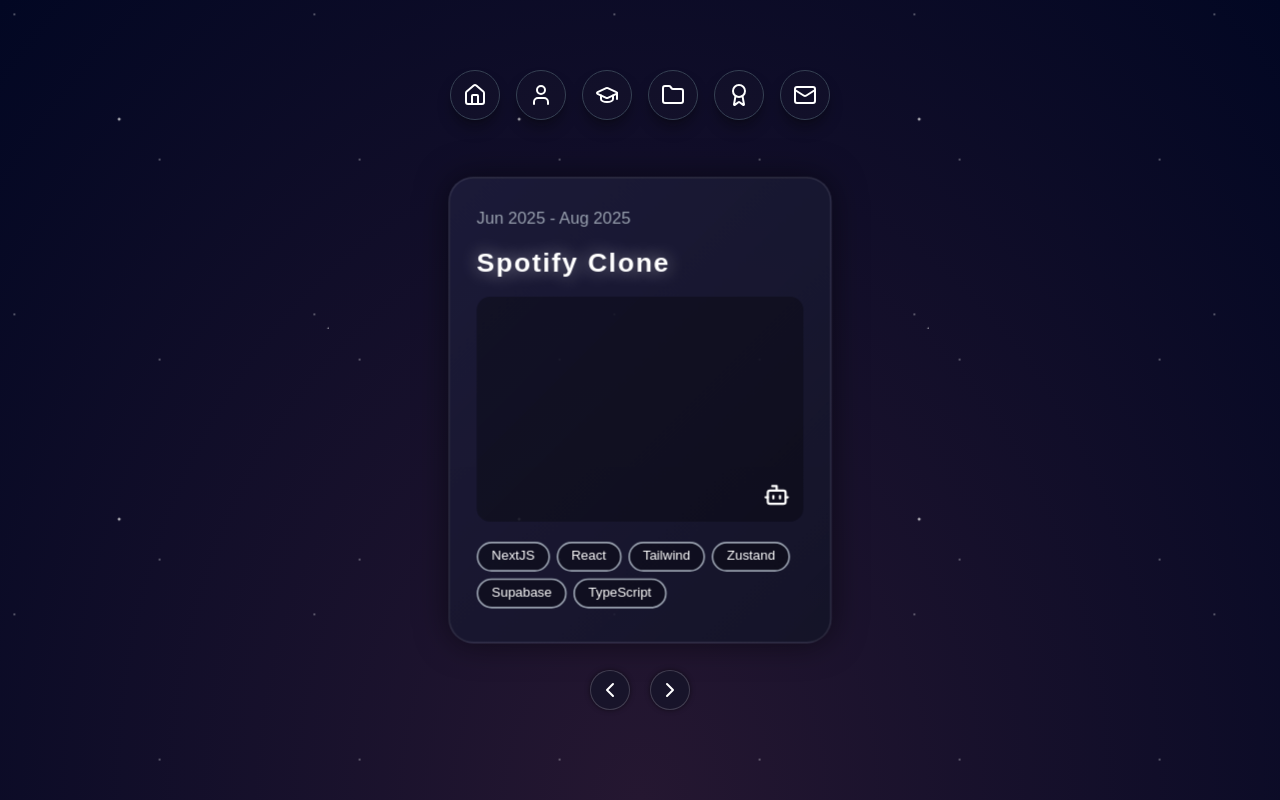
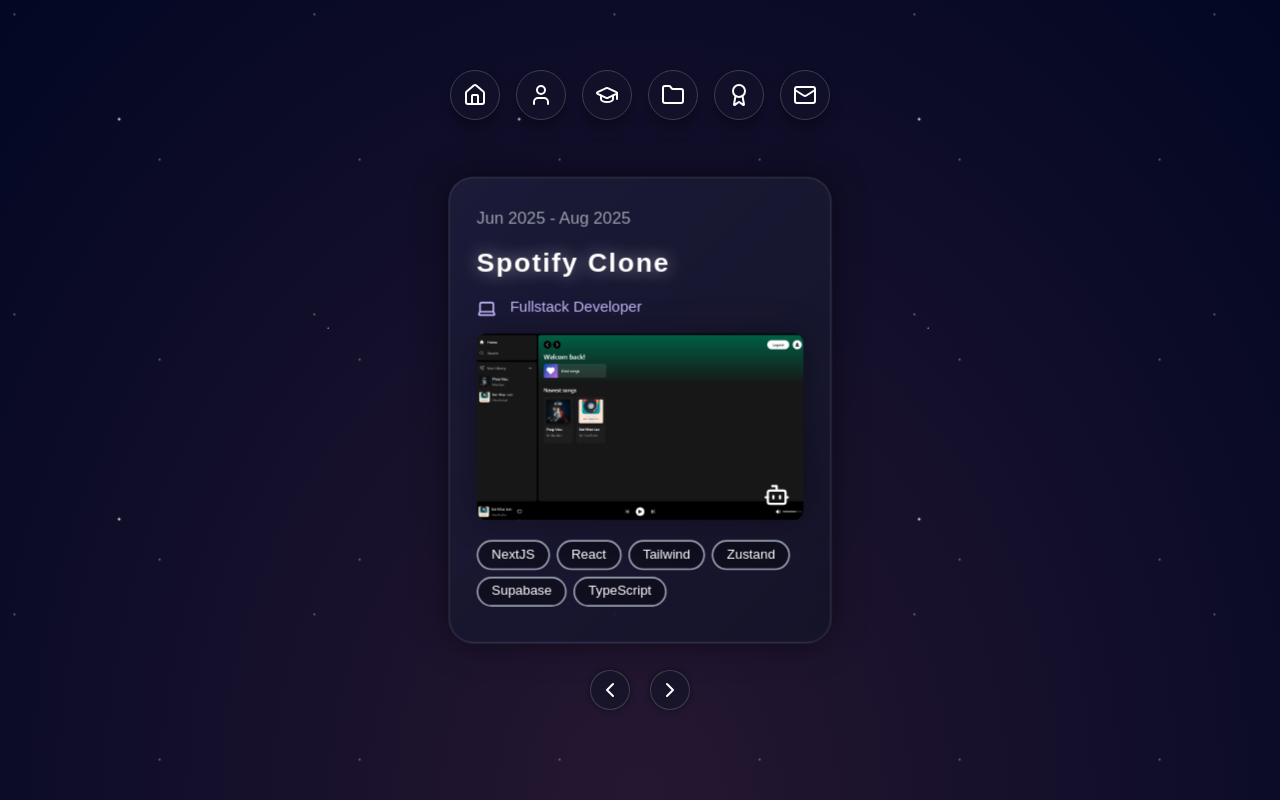
Before and after one commit to ngocmaii00/ngmai-portfolio, a React (Vite) app: page / in a window 1280 px wide. Built offline with nearby package versions, Linux system fonts and the light colour scheme.

Commit message:
feat: project-frame

```diff
--- a/src/components/common/ProjectItem.tsx
+++ b/src/components/common/ProjectItem.tsx
@@ -1,4 +1,4 @@
-import { Bot, ChevronLeft, ChevronRight, Clock, MapPin } from "lucide-react";
+import { Bot, ChevronLeft, ChevronRight, Laptop } from "lucide-react";
 import { useEffect, useState, useRef } from "react";
 
 interface ProjectItemProps {
@@ -160,13 +160,17 @@
                           {memory.time}
                         </div>
                         <h4 className="py-2">{memory.title}</h4>
-                        <div className="memory-image">{/* image */}</div>
+                        <span className="flex items-center text-[9px] text-[#c2b7f7] pb-2">
+                          <Laptop size={12} className="mr-2" />
+                          {memory.role}
+                        </span>
+                          <img src={memory.image} alt="" className="object-cover w-full h-28 rounded-md shadow-[0_0_20px_rgba(0,0,0,0.3)]" />
                         <Bot size={16} className="absolute bottom-20 right-6" />
                         <p className="text-[8px] flex flex-wrap pt-3">
                           {memory.tech.map((tech: any, index: number) => (
                             <span
                               key={index}
-                              className="rounded-full w-fit border border-gray-400 px-2 py-0.5 mb-1 mr-1 bg-[#00000050]"
+                              className="rounded-full w-fit border border-gray-400 px-2 py-0.5 mb-1 mr-1 bg-[#00000050] hover:bg-[#00000080] hover:translate-y-[-1px] hover:duration-300 hover:ease-in-out"
                             >
                               {tech}
                             </span>
@@ -192,7 +196,7 @@
                           {memory.tech.map((tech: any, index: number) => (
                             <span
                               key={index}
-                              className="rounded-full w-fit border border-gray-400 px-2 py-0.5 mb-1 mr-1 text-[8px]"
+                              className="rounded-full w-fit border border-gray-400 px-2 py-0.5 mb-1 mr-1 text-[8px] text-white bg-[#00000050] hover:bg-[#00000080] hover:translate-y-[-1px] hover:duration-300 hover:ease-in-out"
                             >
                               {tech}
                             </span>
--- a/src/data/projectElements.tsx
+++ b/src/data/projectElements.tsx
@@ -3,6 +3,7 @@
     id: 1,
     language: "Python",
     title: "Spotify Clone",
+    role: "Fullstack Developer",
     description:
       "A clone version of Spotify which allows users to login, upload new songs with mp3 files and enjoy advanced music playback with playlists and favorites",
     fullText: [
@@ -14,6 +15,7 @@
     ],
     tech: ["NextJS", "React", "Tailwind", "Zustand", "Supabase", "TypeScript"],
     time: "Jun 2025 - Aug 2025",
+    image: "/public/project/spotify.png",
   },
 ];
 
--- a/src/index.css
+++ b/src/index.css
@@ -180,18 +180,6 @@
   text-shadow: 0 0 10px rgba(255, 255, 255, 0.5);
 }
 
-.memory-image {
-  width: 100%;
-  height: 150px;
-  display: flex;
-  justify-content: center;
-  align-items: center;
-  position: relative;
-  overflow: hidden;
-  border-radius: 8px;
-  background: rgba(0, 0, 0, 0.3);
-}
-
 .card-back .card-content p {
   font-size: 0.9rem;
   color: var(--text-secondary);
```
Also changed, not shown: public/project/spotify.png (added).
